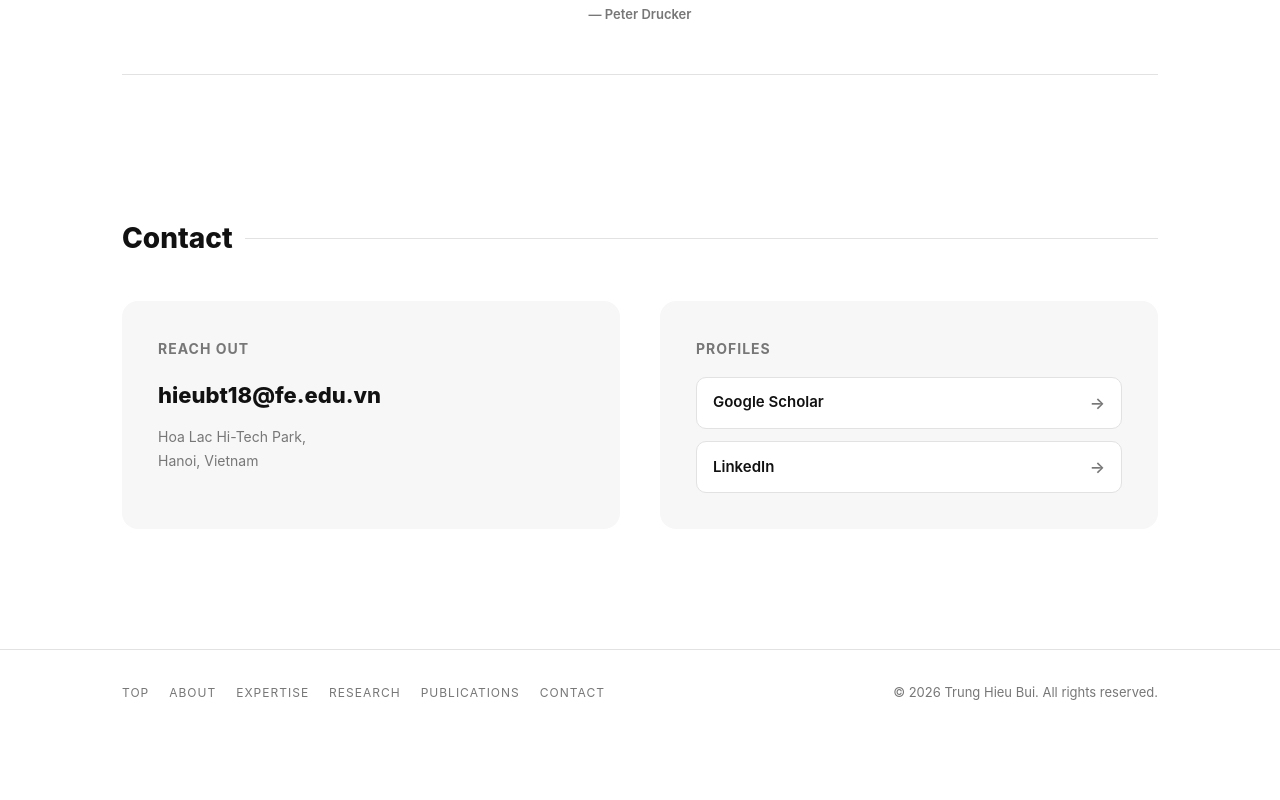
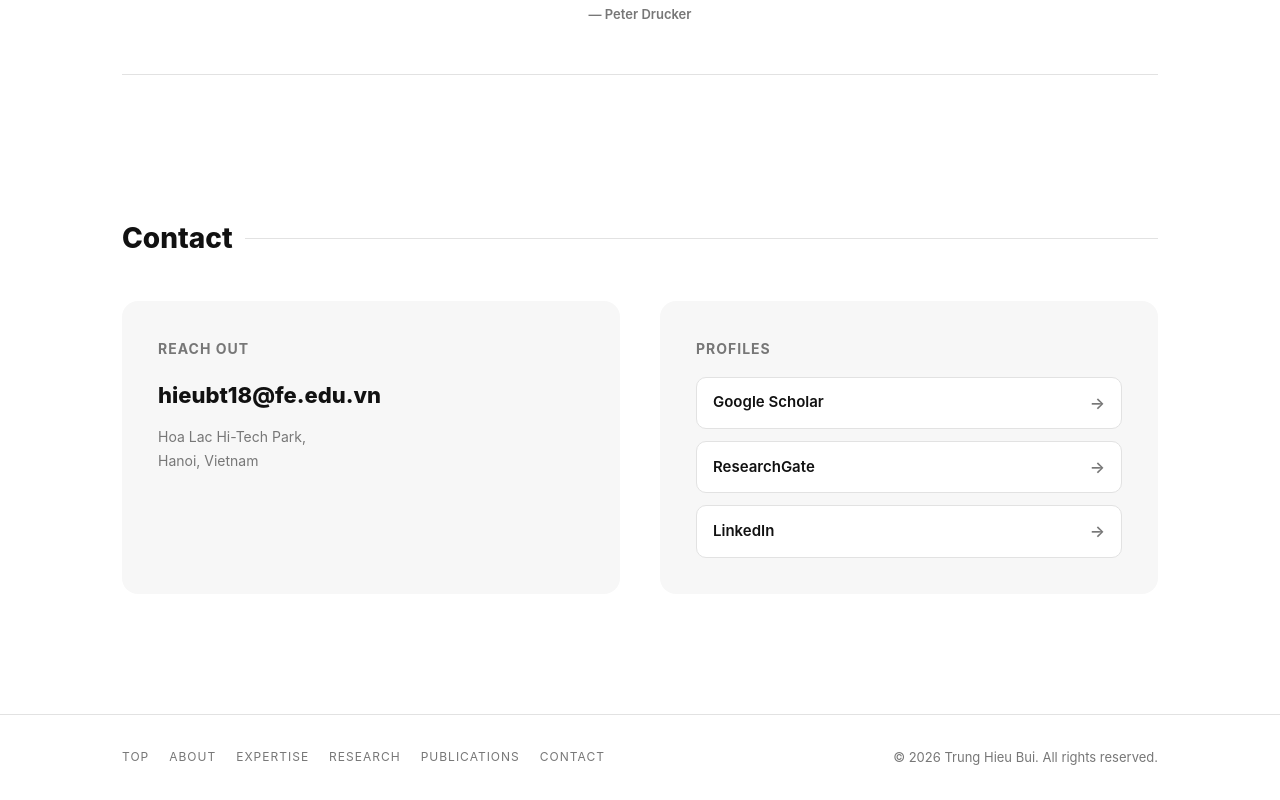
Before and after one commit to drtrunghieubui/buitrunghieu.github.io, a plain HTML site: page index.html in a window 1280 px wide. Shown: the part 4899-5699 px from the top of the page. Before the commit the page ends 5635 px from the top, so only its background shows below. Drawn offline with Linux system fonts and the light colour scheme.

Commit message:
Add files via upload

```diff
--- a/index.html
+++ b/index.html
@@ -1046,6 +1046,9 @@
             <a href="https://scholar.google.co.kr/citations?hl=en&user=FrIIRWAAAAAJ" target="_blank" class="contact-link-item">
               Google Scholar <span class="arrow">&rarr;</span>
             </a>
+            <a href="https://www.researchgate.net/profile/Trung-Hieu-Bui" target="_blank" class="contact-link-item">
+              ResearchGate <span class="arrow">&rarr;</span>
+            </a>
             <a href="https://www.linkedin.com/in/drbuitrunghieu" target="_blank" class="contact-link-item">
               LinkedIn <span class="arrow">&rarr;</span>
             </a>
```
